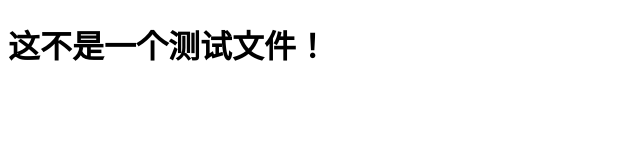
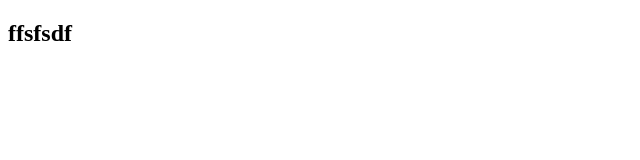
Before and after one commit to dayDayUpzl/test, a plain HTML site: page index.html in a window 1280 px wide. Shown: the whole page, without its empty margins (0-640 px from the left). Drawn offline with Linux system fonts and the light colour scheme.

Commit message:
no message

```diff
--- a/index.html
+++ b/index.html
@@ -6,7 +6,7 @@
 </head>
 <body>
 <div>
-	<h1>这不是一个测试文件！</h1>
+	<h2>ffsfsdf</h2>
 </div>
 </body>
 </html>
```
